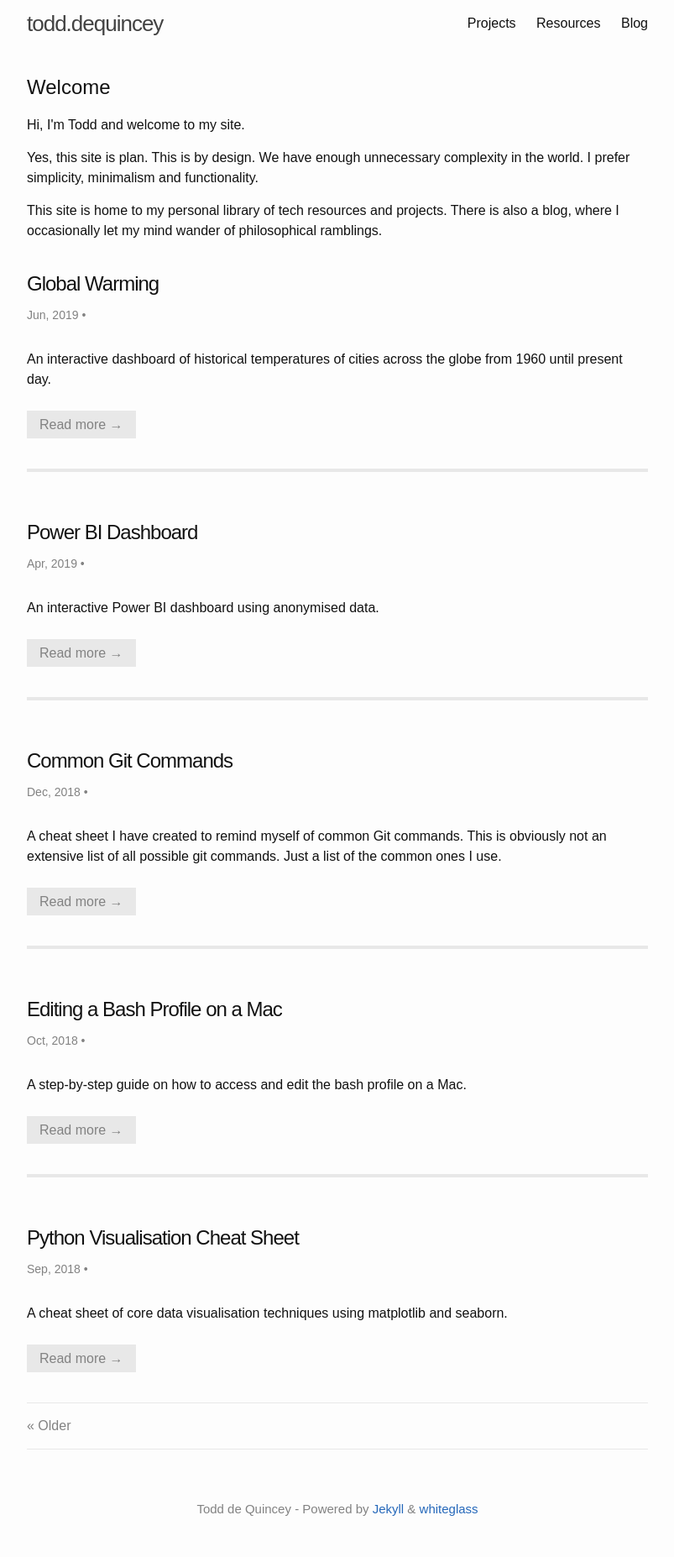
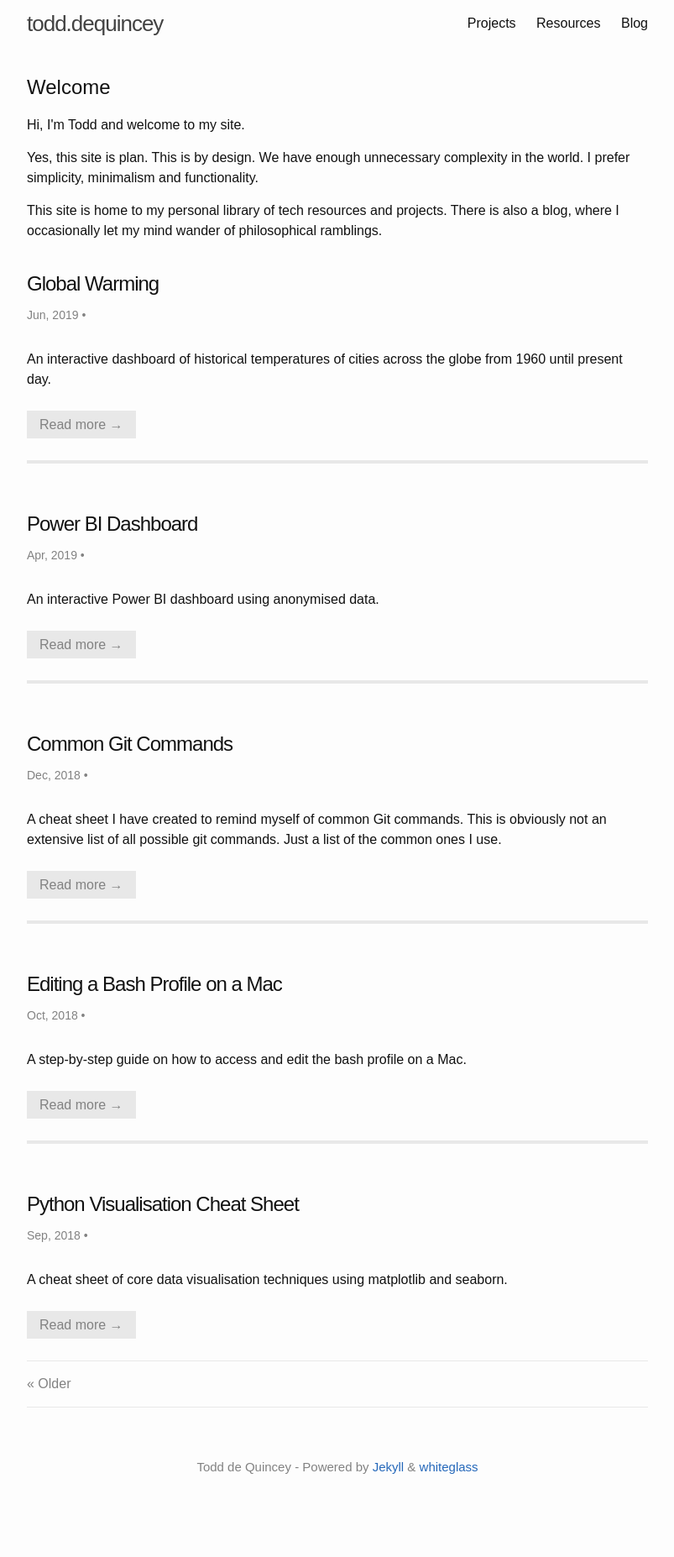
Before and after one commit to toddy86/dequincey.blog, a Jekyll site: the page built from index.html, in a window 1280 px wide. Shown: the whole page at 84% size, without its empty margins (238-1041 px from the left). Built offline with Jekyll 4.4.1, drawn with Linux system fonts in a browser that asks for light colours; the list of posts is cut into pages by our own code; after the commit the page ends 1804 px from its top, so only the background shows below that.

Commit message:
updated SCSS

```diff
--- a/_sass/whiteglass/_layout.scss
+++ b/_sass/whiteglass/_layout.scss
@@ -82,7 +82,7 @@
   }
 
   > li {
-    margin-bottom: 40px;
+    margin-bottom: $spacing-unit;
 
     &:not(:first-child) {
       border-top: 4px solid $grey-color-light;
```
